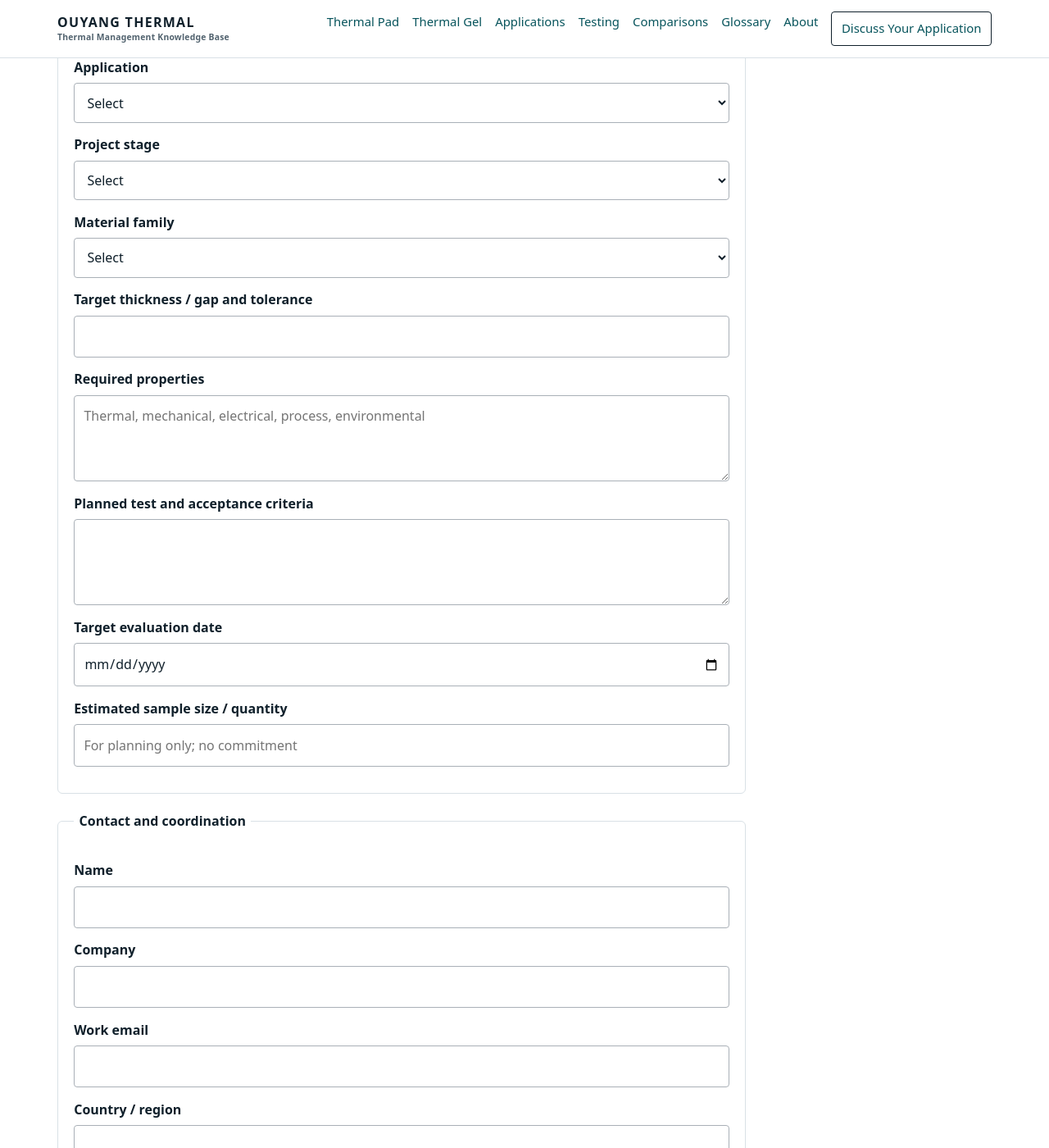
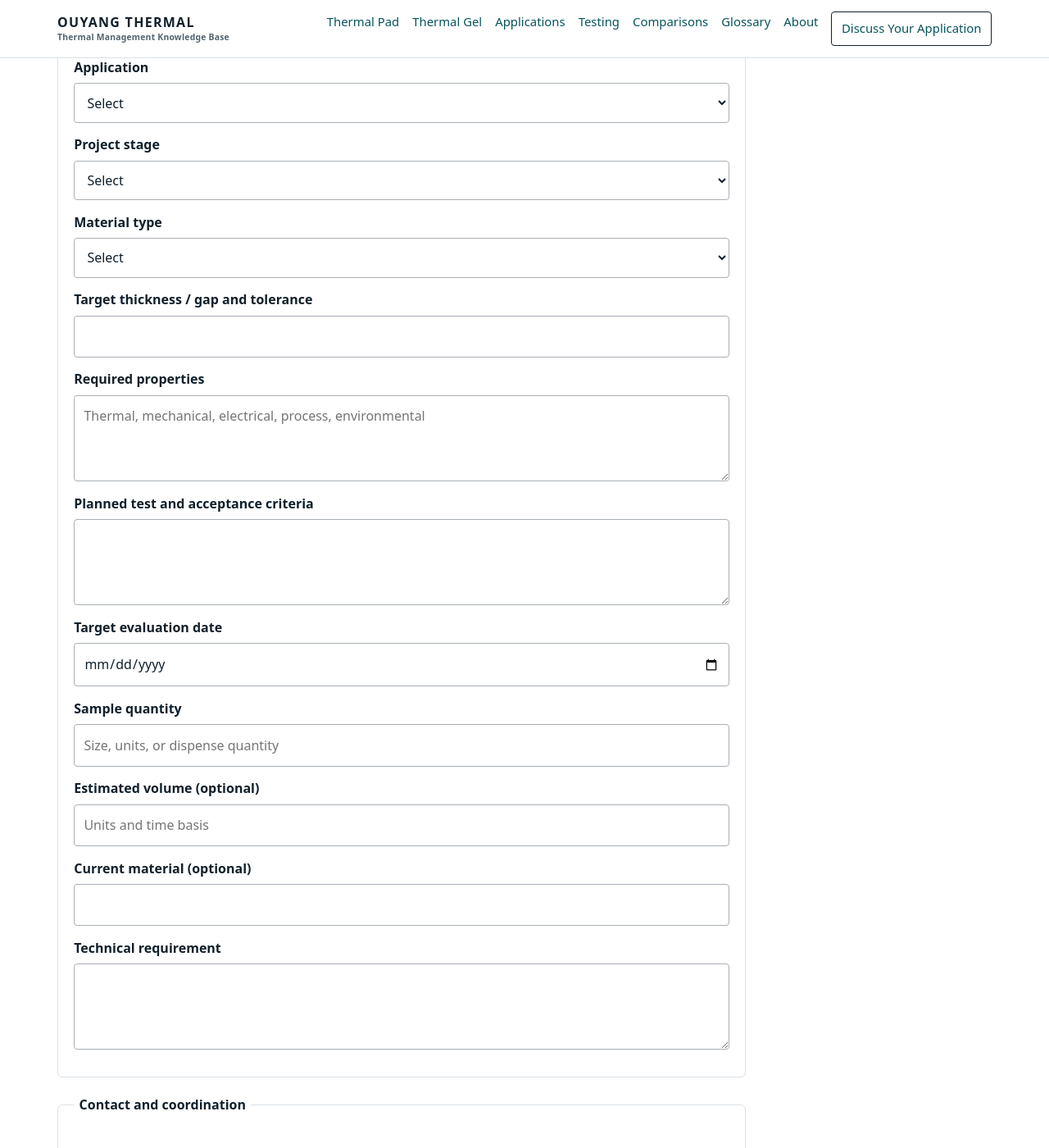
Before and after one commit to OuYangThermal/OuYangThermal.github.io, a Jekyll site: the page built from request-sample/index.html, in a window 1280 px wide and 1400 px high, scrolled down 262 px. Shown: the whole window at 82% size. Built offline with Jekyll 4.4.1, drawn with Linux system fonts in a browser that asks for light colours.

```diff
--- a/request-sample/index.html
+++ b/request-sample/index.html
@@ -9,13 +9,16 @@ permalink: /request-sample/
 <form class="engineering-form" data-conversion-stage="sample-evaluation" novalidate>
   <fieldset><legend>Evaluation scope</legend>
     <label>Application<select name="application" required data-application-field><option value="">Select</option><option>OBC</option><option>Battery pack</option><option>PCS / inverter</option><option>Energy storage</option><option>Optical module</option><option>AI server</option><option>Other</option></select></label>
-    <label>Project stage<select name="project_stage" required><option value="">Select</option><option>Prototype</option><option>Validation</option><option>Production support</option><option>Second-source review</option></select></label>
-    <label>Material family<select name="material_family" required><option value="">Select</option><option>Thermal pad</option><option>Thermal gel</option><option>Gap filler</option><option>Thermal grease / paste</option><option>Not yet determined</option></select></label>
+    <label>Project stage<select name="project_stage" required><option value="">Select</option><option>Prototype</option><option>DV</option><option>PV</option><option>SOP</option><option>Mass Production</option><option>Second Source</option><option>Localization</option></select></label>
+    <label>Material type<select name="material_type" required><option value="">Select</option><option>Thermal pad</option><option>Thermal gel</option><option>Gap filler</option><option>Thermal grease / paste</option><option>Thermal insulator</option><option>Potting compound</option><option>Not yet determined</option></select></label>
     <label>Target thickness / gap and tolerance<input name="gap" required></label>
     <label>Required properties<textarea name="requirements" rows="3" required placeholder="Thermal, mechanical, electrical, process, environmental"></textarea></label>
     <label>Planned test and acceptance criteria<textarea name="test_plan" rows="3" required></textarea></label>
     <label>Target evaluation date<input type="date" name="evaluation_date"></label>
-    <label>Estimated sample size / quantity<input name="quantity" placeholder="For planning only; no commitment"></label>
+    <label>Sample quantity<input name="quantity" placeholder="Size, units, or dispense quantity"></label>
+    <label>Estimated volume (optional)<input name="estimated_volume" placeholder="Units and time basis"></label>
+    <label>Current material (optional)<input name="current_material"></label>
+    <label>Technical requirement<textarea name="technical_requirement" rows="3"></textarea></label>
   </fieldset>
   <fieldset><legend>Contact and coordination</legend><label>Name<input name="name" autocomplete="name" required></label><label>Company<input name="company" autocomplete="organization" required></label><label>Work email<input type="email" name="email" autocomplete="email" required></label><label>Country / region<input name="region" autocomplete="country-name" required></label></fieldset>
   <input type="hidden" name="entry_article"><input type="hidden" name="cta_type"><input type="hidden" name="source"><input type="hidden" name="conversion_stage">
```
Also changed, not shown: benchmark-your-current-tim/index.html (+7 -3 lines), discuss-your-application/index.html (+7 -3 lines).
